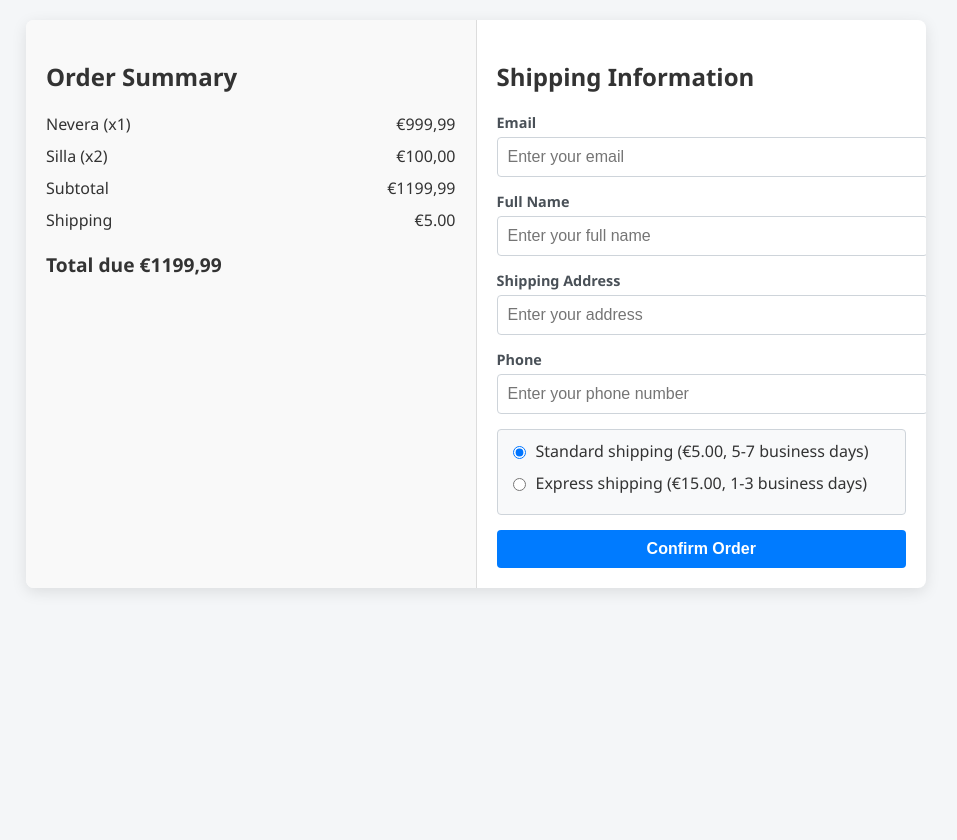
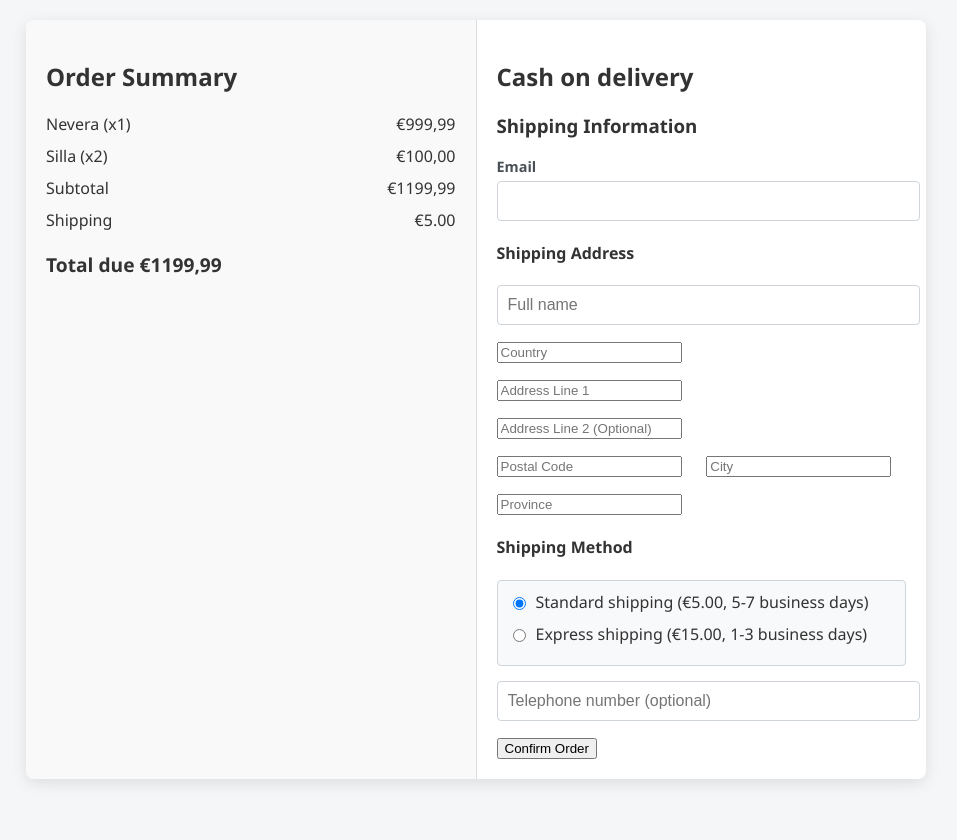
Before and after one commit to davblamor/PGPI-2.7, a Django app: page /cash-on-delivery-form/ in a window 1280 px wide. Shown: the whole page, without its empty margins (164-1121 px from the left). Run offline with Django 5.2, Linux system fonts and the light colour scheme; a user stored in the database is signed in; data comes from the database, SQL or seed files in the repository.

Commit message:
added all parameters to the cod payment option

```diff
--- a/backend/myapp/views.py
+++ b/backend/myapp/views.py
@@ -757,38 +757,38 @@ def finalize_cash_on_delivery(request):
     if request.method == 'POST':
         name = request.POST.get('name')
         email = request.POST.get('email')
-        phone = request.POST.get('phone')
-        address = request.POST.get('address')
+        phone = request.POST.get('phone', None)  # Optional field
+        address_line_1 = request.POST.get('address_line_1')
+        address_line_2 = request.POST.get('address_line_2', '')  # Optional
+        city = request.POST.get('city')
+        province = request.POST.get('province')
+        postal_code = request.POST.get('postal_code')
+        country = request.POST.get('country')
         shipping_method = request.POST.get('shipping_method')
 
-        if not all([name, email, phone, address, shipping_method]):
-            return render(request, 'error.html', {
-                'error': 'Todos los campos son obligatorios para completar el pedido.'
-            })
+        address = f"{address_line_1}, {address_line_2}, {city}, {province}, {postal_code}, {country}"
+
+        if not all([name, email, address_line_1, city, province, postal_code, country, shipping_method]):
+            messages.error(request, 'Please fill in all required fields.')
+            return redirect('cash_on_delivery_form')
 
         cart = Cart.objects.filter(user=request.user).first()
         if not cart or not cart.item.exists():
-            return render(request, 'error.html', {
-                'error': 'Tu carrito está vacío. Añade productos antes de finalizar la compra.'
-            })
+            messages.error(request, 'Your cart is empty. Add products before completing the purchase.')
+            return redirect('cash_on_delivery_form')
 
         cart_items = cart.item.all()
         subtotal = sum(item.product.price * item.quantity for item in cart_items)
-
-        shipping_cost = Decimal('5.00')
-        if shipping_method == 'express':
-            shipping_cost = Decimal('15.00')
-
+        shipping_cost = Decimal('5.00') if shipping_method == 'standard' else Decimal('15.00')
         total_price = subtotal + shipping_cost
 
         track_number = f"TRACK-{uuid.uuid4().hex[:10].upper()}"
-
         order = Order.objects.create(
             user=request.user,
             total=total_price,
             delivery_address=address,
             track_number=track_number,
-            status='Recibido',
+            status='Received',
         )
 
         for item in cart_items:
@@ -796,7 +796,7 @@ def finalize_cash_on_delivery(request):
                 order=order,
                 product=item.product,
                 quantity=item.quantity,
-                price=item.product.price
+                price=item.product.price,
             )
 
         cart_items.delete()
@@ -805,29 +805,27 @@ def finalize_cash_on_delivery(request):
             'track_number': track_number,
             'name': name,
             'address': {
-                "line1": address,
-                "line2": "",
-                "city": "No especificada",
-                "state": "No especificado",
-                "postal_code": "No especificado",
-                "country": "No especificado"
+                "line1": address_line_1,
+                "line2": address_line_2,
+                "city": city,
+                "state": province,
+                "postal_code": postal_code,
+                "country": country,
             },
-            'cart_items': cart_items,
             'subtotal': subtotal,
             'shipping_cost': shipping_cost,
             'total': total_price,
         })
 
-    return render(request, 'error.html', {
-        'error': 'Método de solicitud no permitido.'
-    })
+    messages.error(request, 'Invalid request method.')
+    return redirect('cash_on_delivery_form')
 
 
 @login_required
 def cash_on_delivery_form(request):
     cart = Cart.objects.filter(user=request.user).first()
     if not cart or not cart.item.exists():
-        return render(request, 'error.html', {
+        return render(request, 'checkout_error.html', {
             'error': 'Tu carrito está vacío. Añade productos antes de finalizar la compra.'
         })
 
--- a/backend/templates/cash_on_delivery_form.html
+++ b/backend/templates/cash_on_delivery_form.html
@@ -65,7 +65,7 @@
             display: block;
         }
         .form-input, .form-select {
-            width: 100%;
+            width: 98%;
             padding: 10px;
             font-size: 1em;
             border: 1px solid #ced4da;
@@ -145,25 +145,46 @@
         </div>
         <!-- Shipping Information Form -->
         <div class="form-container">
-            <h2>Shipping Information</h2>
+            <h2>Cash on delivery </h2>
+            <h3>Shipping Information</h3>
             <form method="POST" action="{% url 'finalize_cash_on_delivery' %}">
                 {% csrf_token %}
+                <!-- Email -->
                 <div class="form-group">
                     <label class="form-label" for="email">Email</label>
-                    <input type="email" id="email" name="email" class="form-input" placeholder="Enter your email" required>
+                    <input type="email" id="email" name="email" class="form-input" required>
+                </div>
+
+                <!-- Shipping Address -->
+                <h4>Shipping Address</h4>
+                <div class="form-group">
+                    <input type="text" id="name" name="name" class="form-input" placeholder="Full name" required>
                 </div>
                 <div class="form-group">
-                    <label class="form-label" for="name">Full Name</label>
-                    <input type="text" id="name" name="name" class="form-input" placeholder="Enter your full name" required>
+                    <input type="text" name="country" placeholder="Country" required>
                 </div>
                 <div class="form-group">
-                    <label class="form-label" for="address">Shipping Address</label>
-                    <input type="text" id="address" name="address" class="form-input" placeholder="Enter your address" required>
+                    <input type="text" name="address_line_1" placeholder="Address Line 1" required>
                 </div>
                 <div class="form-group">
-                    <label class="form-label" for="phone">Phone</label>
-                    <input type="text" id="phone" name="phone" class="form-input" placeholder="Enter your phone number" required>
+                    <input type="text" name="address_line_2" placeholder="Address Line 2 (Optional)">
                 </div>
+                <div class="form-group">
+                    <div style="display: flex; gap: 10px;">
+                        <div style="flex: 1;">
+                            <input type="text" name="postal_code" placeholder="Postal Code" required>
+                        </div>
+                        <div style="flex: 1;">
+                            <input type="text" name="city" placeholder="City" required>
+                        </div>
+                    </div>
+                </div>
+                <div class="form-group">
+                    <input type="text" name="province" placeholder="Province" required>
+                </div>
+
+                <!-- Shipping Method -->
+                <h4>Shipping Method</h4>
                 <div class="shipping-method">
                     <label>
                         <input type="radio" name="shipping_method" value="standard" checked onclick="updateTotal(5.00)">
@@ -174,7 +195,17 @@
                         Express shipping (€15.00, 1-3 business days)
                     </label>
                 </div>
-                <button type="submit" class="button">Confirm Order</button>
+
+                <div class="form-group">
+                    <div style="display: flex; gap: 10px;">
+                        <div style="flex: 1;">
+                            <input type="tel" id="phone" name="phone" class="form-input" placeholder="Telephone number (optional)">
+                        </div>
+                    </div>
+                </div>
+
+                <!-- Confirm Order Button -->
+                <button type="submit">Confirm Order</button>
             </form>
         </div>
     </div>
```
